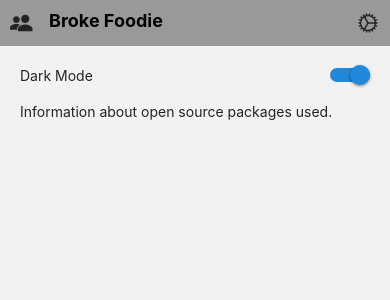
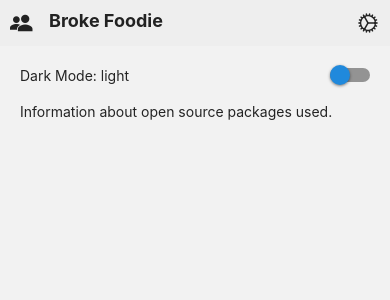
Before and after one commit to rskwiat/TECH-3620-FALL2023, a React Native app in the folder TECH-3620-MobileAppTemplate-0.1/: screen /Settings in a window 390 px wide. Shown: the top 300 px of the page. Built offline with nearby package versions, Linux system fonts and the light colour scheme; no server answers.

Commit message:
dec 4th: dark mode

```diff
--- a/TECH-3620-MobileAppTemplate-0.1/App.jsx
+++ b/TECH-3620-MobileAppTemplate-0.1/App.jsx
@@ -1,3 +1,8 @@
+import { useEffect } from "react";
+import { useColorScheme } from "react-native";
+import { useDispatch } from "react-redux";
+import { setTheme } from "./src/redux/reducers/settingsReducer";
+
 import { NavigationContainer } from "@react-navigation/native";
 import { createNativeStackNavigator } from "@react-navigation/native-stack";
 import { createBottomTabNavigator } from "@react-navigation/bottom-tabs";
@@ -42,6 +47,13 @@ const CreateHomeScreenWithTabs = () => {
 }
 
 const App = () => {
+	const mode = useColorScheme();
+	const dispatch = useDispatch();
+
+	useEffect(() => {
+		dispatch(setTheme(mode));
+	}, []);
+
 	return (
 		<NavigationContainer>
 			<Stack.Navigator screenOptions={{ headerShown: false }}>
--- a/TECH-3620-MobileAppTemplate-0.1/app.json
+++ b/TECH-3620-MobileAppTemplate-0.1/app.json
@@ -5,7 +5,7 @@
     "version": "1.0.0",
     "orientation": "portrait",
     "icon": "./assets/icon.png",
-    "userInterfaceStyle": "light",
+    "userInterfaceStyle": "automatic",
     "splash": {
       "image": "./assets/splash.png",
       "resizeMode": "contain",
--- a/TECH-3620-MobileAppTemplate-0.1/src/components/Header.jsx
+++ b/TECH-3620-MobileAppTemplate-0.1/src/components/Header.jsx
@@ -1,6 +1,12 @@
+import { useColorScheme } from "react-native";
 import { Header, Icon } from "@rneui/base";
+import { useSelector } from "react-redux";
+import { Theme } from "../utils/constants";
 
 const AppHeader = ({ navigation }) => {
+	const { mode } = useSelector((state) => state.settings);
+	// const mode = useColorScheme();
+
 	return (
 		<Header
 			leftComponent={
@@ -8,6 +14,8 @@ const AppHeader = ({ navigation }) => {
 					type="ionicon"
 					name="people-sharp"
 					onPress={() => console.log("profile")}
+					color={Theme[mode].text}
+
 				/>
 			}
 			placement="left"
@@ -15,7 +23,8 @@ const AppHeader = ({ navigation }) => {
 				text: "Broke Foodie",
 				style: {
 					fontSize: 18,
-					fontWeight: "bold"
+					fontWeight: "bold",
+					color: Theme[mode].text
 				},
 			}}
 			rightComponent={
@@ -23,9 +32,10 @@ const AppHeader = ({ navigation }) => {
 					type="ionicon"
 					name="cog-outline"
 					onPress={() => navigation.navigate("Settings")}
+					color={Theme[mode].text}
 				/>
 			}
-			backgroundColor="#999"
+			backgroundColor={Theme[mode].background}
 		/>
 	)
 };
--- a/TECH-3620-MobileAppTemplate-0.1/src/redux/store.js
+++ b/TECH-3620-MobileAppTemplate-0.1/src/redux/store.js
@@ -1,8 +1,10 @@
 import { configureStore } from "@reduxjs/toolkit";
 import recipeReducer from "./reducers/recipeReducer";
+import settingsReducer from "./reducers/settingsReducer";
 
 export const store = configureStore({
   reducer: {
-    recipes: recipeReducer
+    recipes: recipeReducer,
+    settings: settingsReducer
   }
 });
--- a/TECH-3620-MobileAppTemplate-0.1/src/views/Settings.jsx
+++ b/TECH-3620-MobileAppTemplate-0.1/src/views/Settings.jsx
@@ -3,17 +3,28 @@ import { Text, Switch } from "@rneui/base";
 import { useDispatch, useSelector } from "react-redux";
 import AppHeader from "../components/Header";
 import { Theme } from "../utils/constants";
+import { setTheme } from "../redux/reducers/settingsReducer";
 
 const SettingsScreen = ({ navigation }) => {
+	const dispatch = useDispatch();
+	const { mode } = useSelector((state) => state.settings);
+
+	const changeTheme = (value) => {
+		if (value === true) {
+			dispatch(setTheme("dark"));
+		} else {
+			dispatch(setTheme("light"));
+		}
+	}
 
   return (
 	<SafeAreaView style={{ flex: 1 }}>
 	  <AppHeader navigation={navigation} />
 	  <View style={styles.row}>
-		<Text>Dark Mode</Text>
+		<Text>Dark Mode: {mode} </Text>
 		<Switch
-		  value={true}
-		  onValueChange={() => console.log("Change")}
+		  value={mode === "dark" ? true : false}
+		  onValueChange={(value) => changeTheme(value)}
 		/>
 	  </View>
 	  <ScrollView style={styles.container}>
```
